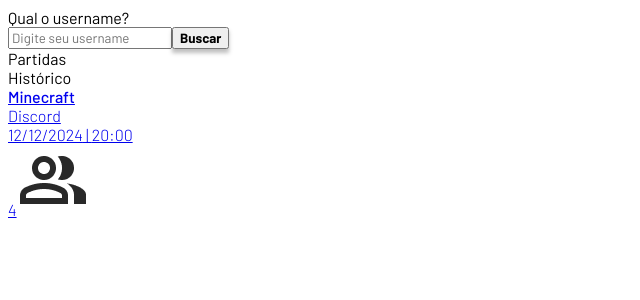
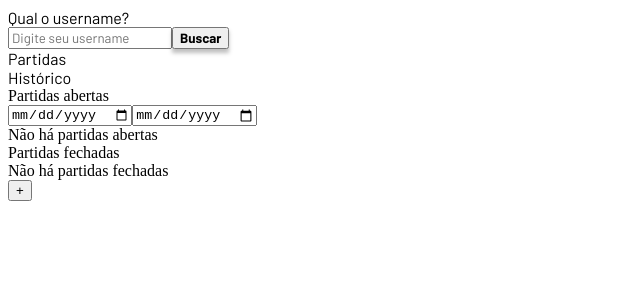
Before and after one commit to RodiSales87/pta-squad-drigo, a Next.js app in the folder client/: page / in a window 1280 px wide. Shown: the top 300 px of the page, without its empty margins (0-640 px from the left). Built offline with nearby package versions, Linux system fonts and the light colour scheme.

Commit message:
Initialized matches and history

```diff
--- a/client/src/app/Profile/profile.tsx
+++ b/client/src/app/Profile/profile.tsx
@@ -72,22 +72,56 @@ export default function Profile() {
           </div>
           <div>
             {activeTab === "partidas" ? (
-              <div className="flex flex-col gap-[10px]">
-                <Cards
-                  game="Minecraft"
-                  date="2024-12-12"
-                  hour="20:00"
-                  contactPlatform="Discord"
-                  numParticipants={4}
-                  maxParticipants={5}
-                />
+              <div className="flex flex-col gap-[100px]">
+                {/* Partidas Abertas */}
+                <div className="flex flex-col">
+                  <div className="flex flex-row items-center gap-[10px]">
+                    <div className="text-[16px] font-bold">
+                      Partidas abertas
+                    </div>
+                    <input
+                      type="date"
+                      className="bg-[#FFFFFF] border border-[#D9D9D9] rounded-[4px] px-[15px] text-[#292929] text-[16px] w-[164px] h-[52px]"
+                    />
+                    <input
+                      type="date"
+                      className="bg-[#FFFFFF] border border-[#D9D9D9] rounded-[4px] px-[15px] text-[#292929] text-[16px] w-[164px] h-[52px]"
+                    />
+                  </div>
+                  <div className="mt-[10px]">
+                    {username
+                      ? `Nenhuma partida encontrada para ${username}`
+                      : "Não há partidas abertas"}
+                  </div>
+                </div>
+
+                {/* Partidas Fechadas */}
+                <div className="flex flex-col">
+                  <div className="text-[16px] font-bold">Partidas fechadas</div>
+                  <div className="mt-[10px]">Não há partidas fechadas</div>
+                </div>
               </div>
             ) : (
-              <div className="text-[#454545]">
-                Aqui está o histórico das suas partidas.
+              <div className="flex flex-col">
+                {/* Histórico */}
+                <div className="flex flex-row items-center gap-[10px]">
+                  <div className="text-[16px] font-bold">
+                    Histórico de partidas
+                  </div>
+                  <input
+                    type="date"
+                    className="bg-[#FFFFFF] border border-[#D9D9D9] rounded-[4px] px-[15px] text-[#292929] text-[16px] w-[164px] h-[52px]"
+                  />
+                  <input
+                    type="date"
+                    className="bg-[#FFFFFF] border border-[#D9D9D9] rounded-[4px] px-[15px] text-[#292929] text-[16px] w-[164px] h-[52px]"
+                  />
+                </div>
+                <div className="mt-[10px]">Não há partidas</div>
               </div>
             )}
           </div>
+          <Button>+</Button>
         </div>
       </div>
     </div>
```
